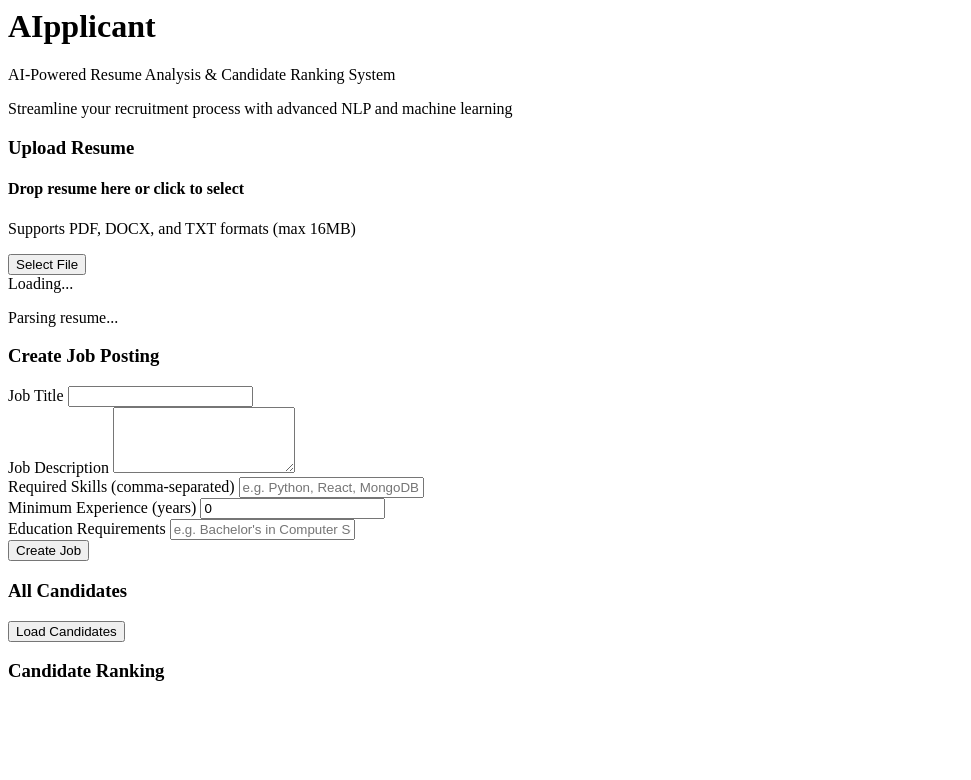
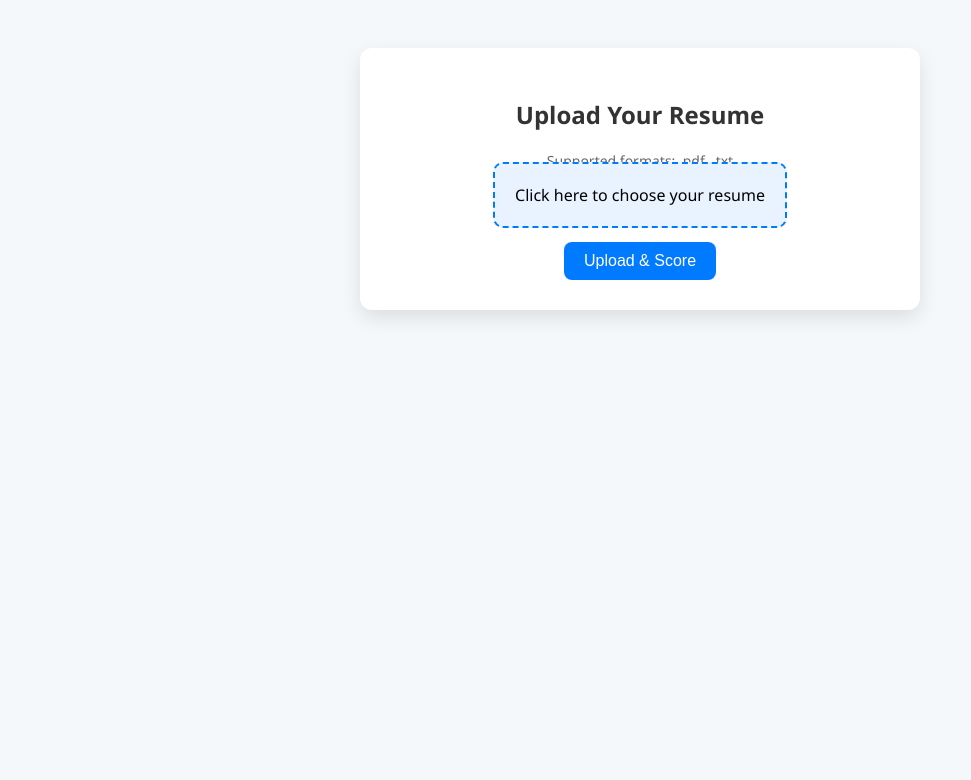
Before and after one commit to Shirishacoder/AIpplicant-AI-Powered-Resume-Analysis-, a Flask app: template templates/index.html in a window 1280 px wide. Shown: the top 780 px of the page, without its empty margins (0-971 px from the left). Run offline with Flask 3, Linux system fonts and the light colour scheme; the template is opened without the code that fills it, so the values that code supplies are empty.

Commit message:
Revamp index.html with new layout and styles

```diff
--- a/templates/index.html
+++ b/templates/index.html
@@ -1,108 +1,165 @@
-<!-- Hero Section -->
-<div class="section-header text-center">
-    <h1><i class="fas fa-robot me-3"></i>AIpplicant</h1>
-    <p class="lead mb-0">AI-Powered Resume Analysis & Candidate Ranking System</p>
-    <p class="mb-0">Streamline your recruitment process with advanced NLP and machine learning</p>
+<!DOCTYPE html>
+<html lang="en">
+<head>
+    <meta charset="UTF-8">
+    <title>Resume Scorer</title>
+    <style>
+        body {
+            font-family: 'Segoe UI', sans-serif;
+            background: #f5f8fb;
+            padding: 40px;
+            text-align: center;
+        }
+
+        h2 {
+            color: #333;
+        }
+
+        .upload-box {
+            background: #fff;
+            padding: 30px;
+            margin: auto;
+            max-width: 500px;
+            border-radius: 12px;
+            box-shadow: 0 8px 20px rgba(0,0,0,0.1);
+        }
+
+        input[type="file"] {
+            display: none;
+        }
+
+        .custom-file-upload {
+            border: 2px dashed #007bff;
+            padding: 20px;
+            cursor: pointer;
+            border-radius: 10px;
+            background-color: #e9f3ff;
+        }
+
+        .custom-file-upload:hover {
+            background-color: #d0e9ff;
+        }
+
+        #file-name {
+            font-weight: bold;
+            color: #333;
+            margin-top: 10px;
+        }
+
+        .file-note {
+            color: #666;
+            font-size: 14px;
+            margin-top: 5px;
+        }
+
+        button {
+            margin-top: 20px;
+            padding: 10px 20px;
+            background: #007bff;
+            color: white;
+            border: none;
+            border-radius: 8px;
+            cursor: pointer;
+            font-size: 16px;
+        }
+
+        button:hover {
+            background: #0056b3;
+        }
+
+        .result {
+            margin-top: 30px;
+            background: #ffffff;
+            padding: 20px;
+            border-radius: 10px;
+            max-width: 600px;
+            margin-left: auto;
+            margin-right: auto;
+            box-shadow: 0 6px 15px rgba(0,0,0,0.1);
+            text-align: left;
+        }
+
+        .error {
+            color: red;
+            font-weight: bold;
+        }
+
+        .success {
+            color: green;
+            font-weight: bold;
+        }
+
+        .score-bar {
+            height: 20px;
+            border-radius: 10px;
+            background-color: #e0e0e0;
+            margin-top: 10px;
+            margin-bottom: 20px;
+            overflow: hidden;
+        }
+
+        .score-fill {
+            height: 100%;
+            border-radius: 10px;
+            background-color: #28a745;
+            transition: width 0.5s ease-in-out;
+        }
+    </style>
+</head>
+<body>
+
+<div class="upload-box">
+    <h2>Upload Your Resume</h2>
+    <p class="file-note">Supported formats: .pdf, .txt</p>
+    <form method="POST" action="/upload" enctype="multipart/form-data">
+        <label for="resume" class="custom-file-upload">
+            Click here to choose your resume
+        </label>
+        <input type="file" id="resume" name="resume" required onchange="updateFileName()">
+        <p id="file-name"></p>
+        <button type="submit">Upload & Score</button>
+    </form>
 </div>
 
-<!-- Upload Resume Section -->
-<section id="upload-section" class="mb-5">
-    <div class="row">
-        <div class="col-lg-8 mx-auto">
-            <div class="card">
-                <div class="card-header bg-success text-white">
-                    <h3 class="card-title mb-0"><i class="fas fa-upload me-2"></i>Upload Resume</h3>
-                </div>
-                <div class="card-body">
-                    <div class="upload-area" id="uploadArea">
-                        <i class="fas fa-cloud-upload-alt fa-3x text-primary mb-3"></i>
-                        <h4>Drop resume here or click to select</h4>
-                        <p class="text-muted">Supports PDF, DOCX, and TXT formats (max 16MB)</p>
-                        <input type="file" id="resumeFile" accept=".pdf,.docx,.txt" style="display: none;">
-                        <button class="btn btn-primary" onclick="document.getElementById('resumeFile').click()">
-                            <i class="fas fa-file-upload me-2"></i>Select File
-                        </button>
-                    </div>
-                    <div class="loading mt-3">
-                        <div class="text-center">
-                            <div class="spinner-border text-primary" role="status">
-                                <span class="visually-hidden">Loading...</span>
-                            </div>
-                            <p class="mt-2">Parsing resume...</p>
-                        </div>
-                    </div>
-                    <div id="uploadResult" class="mt-3"></div>
-                </div>
-            </div>
+{% if error %}
+    <div class="result error">{{ error }}</div>
+{% endif %}
+
+{% if score %}
+    <div class="result success">
+        <h3>✅ Resume Score: {{ score }}%</h3>
+
+        <div class="score-bar">
+            <div class="score-fill" style="width: {{ score }}%;"></div>
         </div>
+
+        <p><strong>Matched Keywords:</strong></p>
+        <ul>
+            {% for kw in matched %}
+                <li>{{ kw }}</li>
+            {% endfor %}
+        </ul>
+
+        <h4>📝 Grammar / Spelling Suggestions: {{ grammar_errors }}</h4>
+        <ul>
+            {% for s in suggestions %}
+                <li><strong>Error:</strong> {{ s.error }}<br><strong>Suggestion:</strong> {{ s.message }}</li>
+            {% endfor %}
+        </ul>
     </div>
-</section>
+{% endif %}
 
-<!-- Create Job Section -->
-<section id="job-section" class="mb-5">
-    <div class="row">
-        <div class="col-lg-8 mx-auto">
-            <div class="card">
-                <div class="card-header bg-info text-white">
-                    <h3 class="card-title mb-0"><i class="fas fa-briefcase me-2"></i>Create Job Posting</h3>
-                </div>
-                <div class="card-body">
-                    <form id="jobForm">
-                        <div class="mb-3">
-                            <label for="jobTitle" class="form-label">Job Title</label>
-                            <input type="text" class="form-control" id="jobTitle" required>
-                        </div>
-                        <div class="mb-3">
-                            <label for="jobDescription" class="form-label">Job Description</label>
-                            <textarea class="form-control" id="jobDescription" rows="4"></textarea>
-                        </div>
-                        <div class="mb-3">
-                            <label for="requiredSkills" class="form-label">Required Skills (comma-separated)</label>
-                            <input type="text" class="form-control" id="requiredSkills"
-                                   placeholder="e.g. Python, React, MongoDB, Machine Learning">
-                        </div>
-                        <div class="mb-3">
-                            <label for="experienceYears" class="form-label">Minimum Experience (years)</label>
-                            <input type="number" class="form-control" id="experienceYears" min="0" value="0">
-                        </div>
-                        <div class="mb-3">
-                            <label for="educationReq" class="form-label">Education Requirements</label>
-                            <input type="text" class="form-control" id="educationReq"
-                                   placeholder="e.g. Bachelor's in Computer Science">
-                        </div>
-                        <button type="submit" class="btn btn-info">
-                            <i class="fas fa-plus me-2"></i>Create Job
-                        </button>
-                    </form>
-                    <div id="jobResult" class="mt-3"></div>
-                </div>
-            </div>
-        </div>
-    </div>
-</section>
+<script>
+    function updateFileName() {
+        const input = document.getElementById('resume');
+        const fileNameDisplay = document.getElementById('file-name');
+        if (input.files.length > 0) {
+            fileNameDisplay.textContent = "Selected file: " + input.files[0].name;
+        } else {
+            fileNameDisplay.textContent = "";
+        }
+    }
+</script>
 
-<!-- View Candidates Section -->
-<section id="candidates-section" class="mb-5">
-    <div class="card">
-        <div class="card-header bg-warning text-dark">
-            <h3 class="card-title mb-0"><i class="fas fa-users me-2"></i>All Candidates</h3>
-        </div>
-        <div class="card-body">
-            <button class="btn btn-warning mb-3" onclick="loadCandidates()">
-                <i class="fas fa-refresh me-2"></i>Load Candidates
-            </button>
-            <div id="candidatesList"></div>
-        </div>
-    </div>
-</section>
-
-<!-- Ranking Section -->
-<section id="ranking-section" class="mb-5">
-    <div class="card">
-        <div class="card-header bg-danger text-white">
-            <h3 class="card-title mb-0"><i class="fas fa-trophy me-2"></i>Candidate Ranking</h3>
-        </div>
-        <div class="card-body">
-            <div class="row mb-3">
-                <div class="col-md-6">
-                    <label for="jobSelect" class="form-label">
+</body>
+</html>
```
